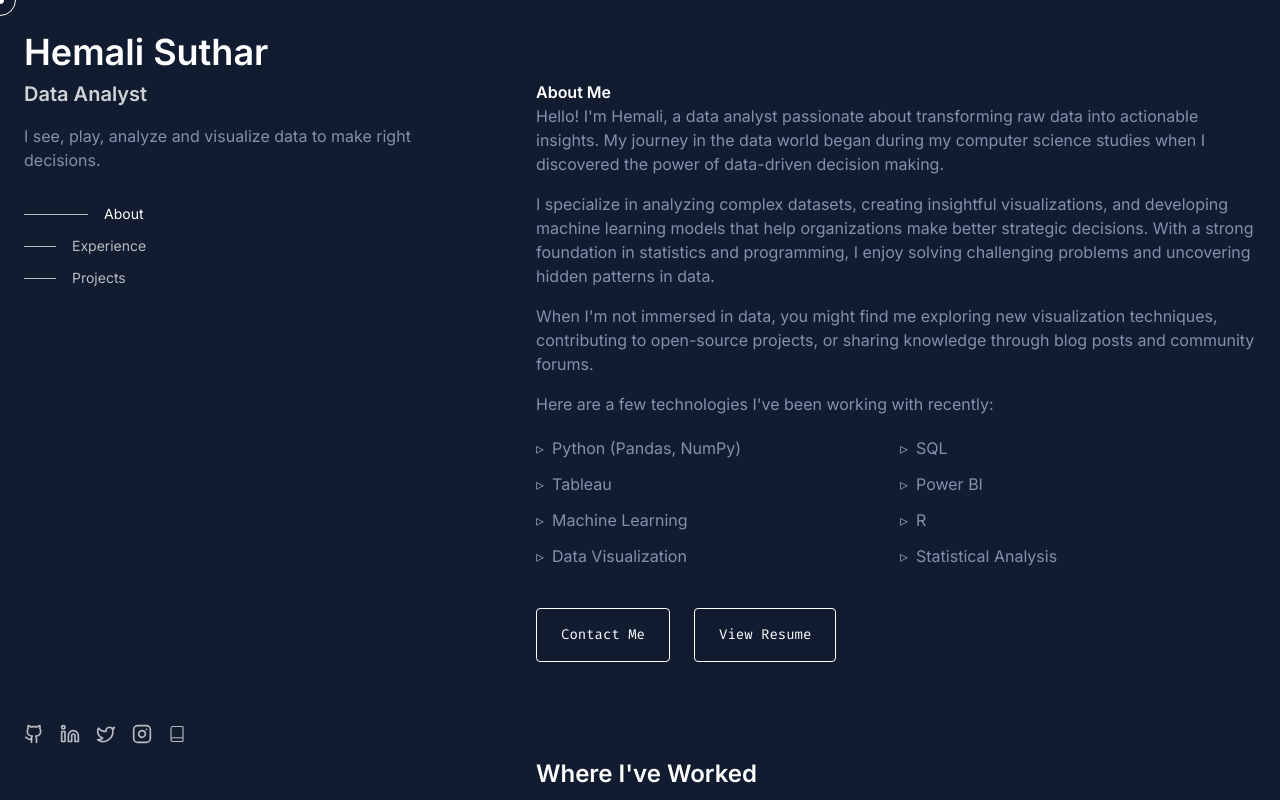
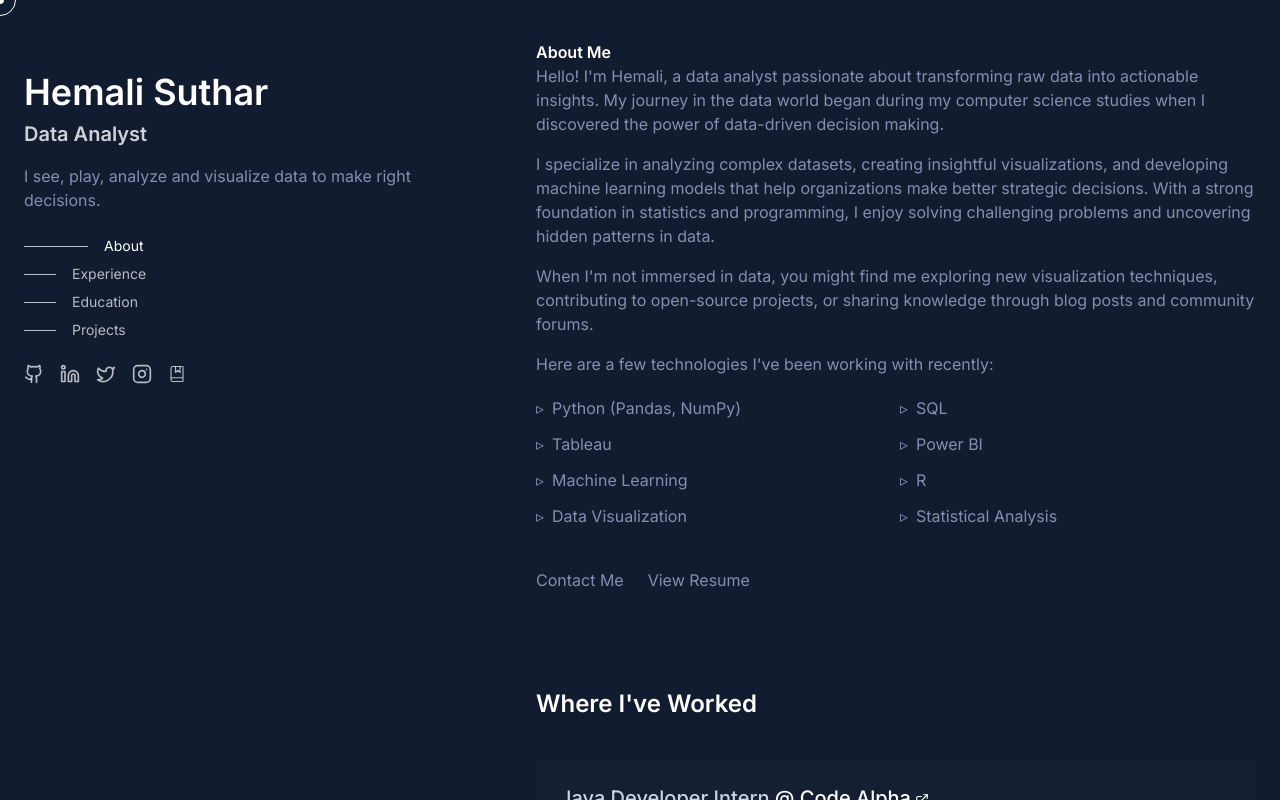
Before and after one commit to hemalii3/portfolio-website-hemali, a React (Vite) app: page / in a window 1280 px wide. Built offline with nearby package versions, Linux system fonts and the light colour scheme; a web font is replaced by a local one.

Commit message:
Refactor: Improve layout and styling
- Adjust spacing and positioning of elements for better visual flow.
- Remove box shadows and borders from specific sections.
- Modify button styles to resemble links with arrow indicators.
- Reorder the education section.
- Refine the Goodreads logo.

```diff
--- a/src/components/Contact.tsx
+++ b/src/components/Contact.tsx
@@ -1,6 +1,6 @@
 
 import React, { useState, useEffect } from 'react';
-import { Mail, Phone, MapPin } from 'lucide-react';
+import { Mail, Phone, MapPin, ExternalLink } from 'lucide-react';
 
 const Contact = () => {
   const [isVisible, setIsVisible] = useState(false);
@@ -39,7 +39,7 @@ const Contact = () => {
             <Mail size={20} className="text-white mr-4" />
             <a
               href="mailto:hemalisuthar.work@gmail.com"
-              className="text-white hover:text-white/80 transition-colors"
+              className="text-white hover:text-white/80 transition-colors inline-link"
             >
               hemalisuthar.work@gmail.com
             </a>
@@ -49,7 +49,7 @@ const Contact = () => {
             <Phone size={20} className="text-white mr-4" />
             <a
               href="tel:+43 6677897979"
-              className="text-white hover:text-white/80 transition-colors"
+              className="text-white hover:text-white/80 transition-colors inline-link"
             >
               +43 6677897979
             </a>
@@ -63,9 +63,10 @@ const Contact = () => {
 
         <a
           href="mailto:hemalisuthar.work@gmail.com"
-          className="button-outline inline-flex items-center"
+          className="button-link inline-flex items-center group"
         >
-          Say Hello
+          <span>Say Hello</span>
+          <ExternalLink size={16} className="ml-1 group-hover:translate-x-1 transition-transform" />
         </a>
       </div>
     </section>
--- a/src/components/Experience.tsx
+++ b/src/components/Experience.tsx
@@ -1,5 +1,6 @@
 
 import React, { useState, useEffect } from 'react';
+import { ExternalLink } from 'lucide-react';
 
 const Experience = () => {
   const [isVisible, setIsVisible] = useState(false);
@@ -62,7 +63,10 @@ const Experience = () => {
             <h3 className="text-xl font-medium text-lightest-slate mb-2">
               {experience.title}{' '}
               <span className="text-white">
-                @ <a href={experience.url} className="inline-link" target="_blank" rel="noopener noreferrer">{experience.company}</a>
+                @ <a href={experience.url} className="inline-link" target="_blank" rel="noopener noreferrer">
+                    {experience.company}
+                    <ExternalLink size={14} className="inline ml-1" />
+                  </a>
               </span>
             </h3>
 
--- a/src/components/Layout.tsx
+++ b/src/components/Layout.tsx
@@ -1,6 +1,6 @@
 
 import React, { useState, useEffect, useRef } from 'react';
-import { Github, Linkedin, Twitter, Instagram, Book, ExternalLink } from 'lucide-react';
+import { Github, Linkedin, Twitter, Instagram, BookMarked, ExternalLink } from 'lucide-react';
 import { useLocation, Link } from 'react-router-dom';
 
 interface NavItem {
@@ -17,6 +17,7 @@ const Layout = ({ children }: { children: React.ReactNode }) => {
   const navItems: NavItem[] = [
     { name: 'About', url: '#about' },
     { name: 'Experience', url: '#experience' },
+    { name: 'Education', url: '#education' },
     { name: 'Projects', url: '#projects' }
   ];
 
@@ -68,9 +69,9 @@ const Layout = ({ children }: { children: React.ReactNode }) => {
   return (
     <div className="flex flex-col lg:flex-row min-h-screen bg-navy text-slate">
       {/* Sidebar - adjusted to 40% width */}
-      <aside className="lg:w-[40%] lg:h-screen px-6 py-8 lg:fixed lg:top-0 lg:left-0 flex flex-col justify-between z-10">
-        <div>
-          <div className="mb-8">
+      <aside className="lg:w-[40%] lg:h-screen px-6 py-8 lg:fixed lg:top-0 lg:left-0 flex flex-col justify-between z-10 pb-10">
+        <div className="mt-10">
+          <div className="mb-6">
             <h1 className="text-4xl font-semibold text-white mb-2">Hemali Suthar</h1>
             <h2 className="text-xl text-white/80 mb-4">Data Analyst</h2>
             <p className="text-slate mb-6">
@@ -80,7 +81,7 @@ const Layout = ({ children }: { children: React.ReactNode }) => {
 
           {isHome && (
             <nav className="hidden lg:block">
-              <ol className="flex flex-col space-y-3">
+              <ol className="flex flex-col space-y-2">
                 {navItems.map(({ name, url }, i) => (
                   <li key={i} className="nav-item">
                     <Link
@@ -95,10 +96,9 @@ const Layout = ({ children }: { children: React.ReactNode }) => {
               </ol>
             </nav>
           )}
-        </div>
 
-        <div className="hidden lg:block mt-6">
-          <div className="flex items-center space-x-4 mb-6">
+          <div className="mt-6">
+            <div className="flex items-center space-x-4 mb-4">
               <a
                 href="https://github.com/"
                 target="_blank"
@@ -142,8 +142,9 @@ const Layout = ({ children }: { children: React.ReactNode }) => {
                 className="text-white/70 hover:text-white transform hover:-translate-y-1 transition-all duration-200"
                 aria-label="Goodreads"
               >
-              <Book size={18} strokeWidth={1.5} />
+                <BookMarked size={18} strokeWidth={1.5} />
               </a>
+            </div>
           </div>
         </div>
       </aside>
@@ -153,7 +154,7 @@ const Layout = ({ children }: { children: React.ReactNode }) => {
         ref={mainContentRef}
         className="lg:ml-[40%] flex-1 lg:h-screen lg:overflow-y-auto custom-scrollbar pb-10"
       >
-        <div className="max-w-3xl mx-auto px-6 py-20">
+        <div className="max-w-3xl mx-auto px-6 py-10">
           {children}
         </div>
 
--- a/src/components/Projects.tsx
+++ b/src/components/Projects.tsx
@@ -130,7 +130,7 @@ const Projects = () => {
                     href={project.link}
                     target="_blank"
                     rel="noopener noreferrer"
-                    className="hover:text-white/80 transition-colors mr-2"
+                    className="hover:text-white/80 transition-colors mr-2 inline-link"
                   >
                     {project.title}
                   </a>
@@ -174,9 +174,9 @@ const Projects = () => {
       </div>
 
       <div className="text-center mt-12">
-        <Link to="/projects" className="button-outline inline-flex items-center group">
+        <Link to="/projects" className="button-link inline-flex items-center group">
           <span>View Full Project Archive</span>
-          <ExternalLink size={16} className="ml-2 group-hover:translate-x-1 transition-transform" />
+          <ExternalLink size={16} className="ml-1 group-hover:translate-x-1 transition-transform" />
         </Link>
       </div>
     </section>
--- a/src/index.css
+++ b/src/index.css
@@ -90,8 +90,8 @@
     transform-origin: bottom left;
   }
 
-  .button-outline {
-    @apply px-6 py-4 border border-white text-white rounded font-mono text-sm hover:bg-white/10 transition-all duration-300;
+  .button-link {
+    @apply px-2 py-1 text-white rounded font-mono text-sm hover:text-white/80 transition-all duration-300 flex items-center gap-2;
   }
 
   .nav-item .nav-link.active .nav-line {
--- a/src/pages/Index.tsx
+++ b/src/pages/Index.tsx
@@ -39,8 +39,8 @@ const Index = () => {
     <Layout>
       <About />
       <Experience />
+      <Education />
       <Projects />
-      <Education />
       <Contact />
       <Footer />
     </Layout>
```
Lines whose indentation alone changed are shown as unchanged.
